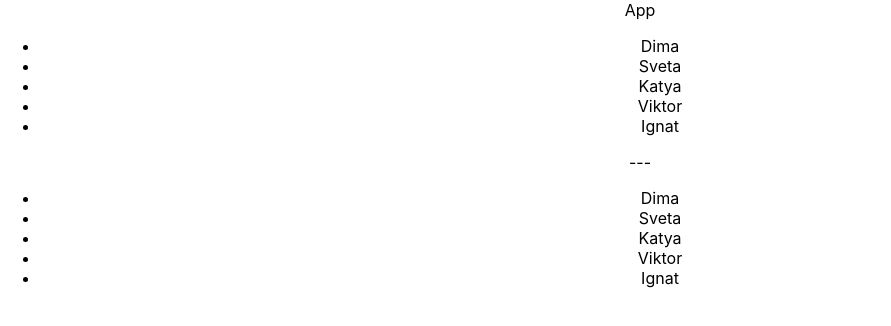
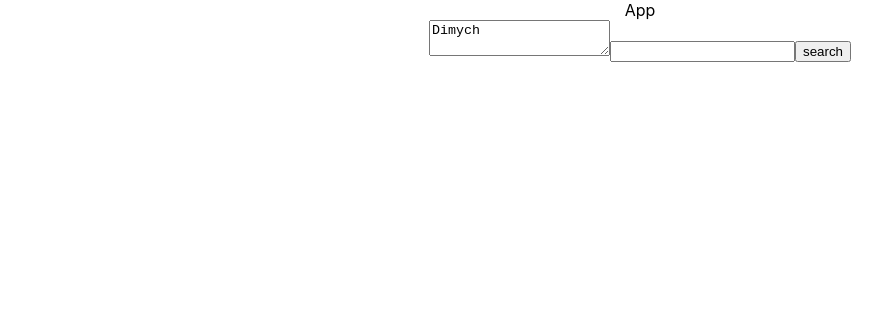
Before and after one commit to eliseevais/repeat-native-js, a React (Create React App) app: page / in a window 1280 px wide. Shown: the top 326 px of the page, without its empty margins (0-891 px from the left). Built offline with nearby package versions, Linux system fonts and the light colour scheme.

Commit message:
sprint 01 week 03: lesson 06 - callback, onclick, onchange

```diff
--- /dev/null
+++ b/src/06/06.tsx
@@ -0,0 +1,33 @@
+import {ChangeEvent, MouseEvent} from "react";
+
+export let value06 = "06"
+
+export const User = () => {
+  const searchUser = (event: MouseEvent<HTMLButtonElement>) => {
+    console.log("user search")
+  }
+
+  const saveUser = () => {
+    console.log("user saved")
+  }
+
+  const onNameChanged = () => {
+    console.log("name changed")
+  }
+
+  const onFocusLost = () => {
+    console.log("focus lost")
+  }
+
+  const onAgeChanged = (event: ChangeEvent<HTMLInputElement> ) => {
+    console.log(`age changed on ` +  event.currentTarget.value)
+  }
+
+  return (
+    <div>
+      <textarea onChange={onNameChanged} onBlur={onFocusLost}>Dimych</textarea>
+      <input type={"number"} onChange={onAgeChanged}/>
+      <button name="search" onClick={searchUser}>search</button>
+    </div>
+  )
+}
--- a/src/App.tsx
+++ b/src/App.tsx
@@ -1,27 +1,12 @@
 import React from 'react';
 import './App.css';
+import {User} from "./06/06";
 
 function App() {
-
-  const names = ["Dima", "Sveta", "Katya", "Viktor", "Ignat"];
-  const users = [
-    {name: "Dima"},
-    {name: "Sveta"},
-    {name: "Katya"},
-    {name: "Viktor"},
-    {name: "Ignat"},
-  ]
-
   return (
     <div className="App">
      <div>App</div>
-      <ul>
-        {names.map((name) => <li>{name}</li>)}
-      </ul>
-      ---
-      <ul>
-        {users.map((user, key) => <li key={user.name}>{user.name}</li>)}
-      </ul>
+      <User/>
     </div>
   );
 }
--- a/src/index.tsx
+++ b/src/index.tsx
@@ -3,9 +3,9 @@ import ReactDOM from 'react-dom/client';
 import './index.css';
 import App from './App';
 import reportWebVitals from './reportWebVitals';
-import {value05} from "./05/05";
+import {value06} from "./06/06";
 
-const a = value05;
+// const a = value06;
 
 const root = ReactDOM.createRoot(
   document.getElementById('root') as HTMLElement
```
